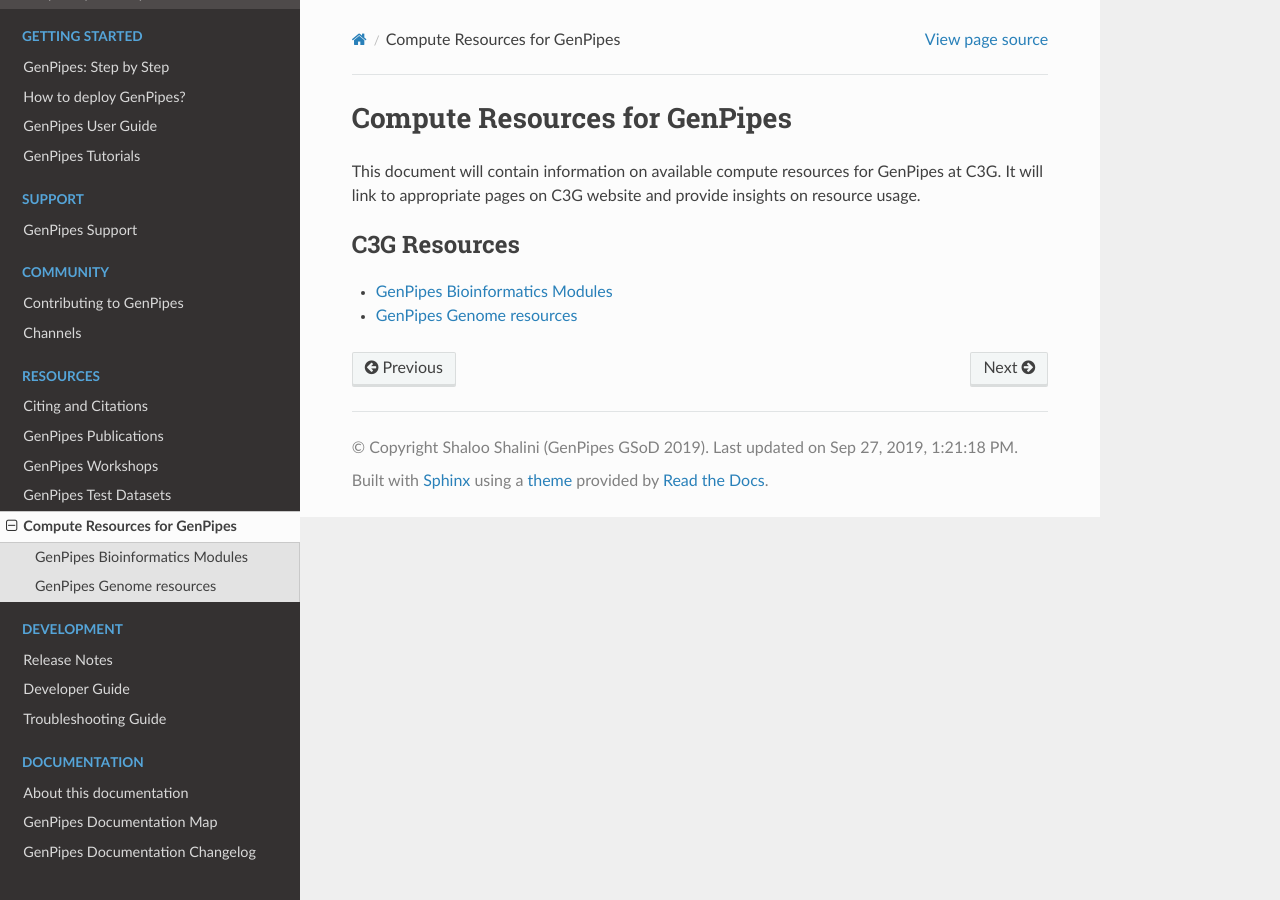
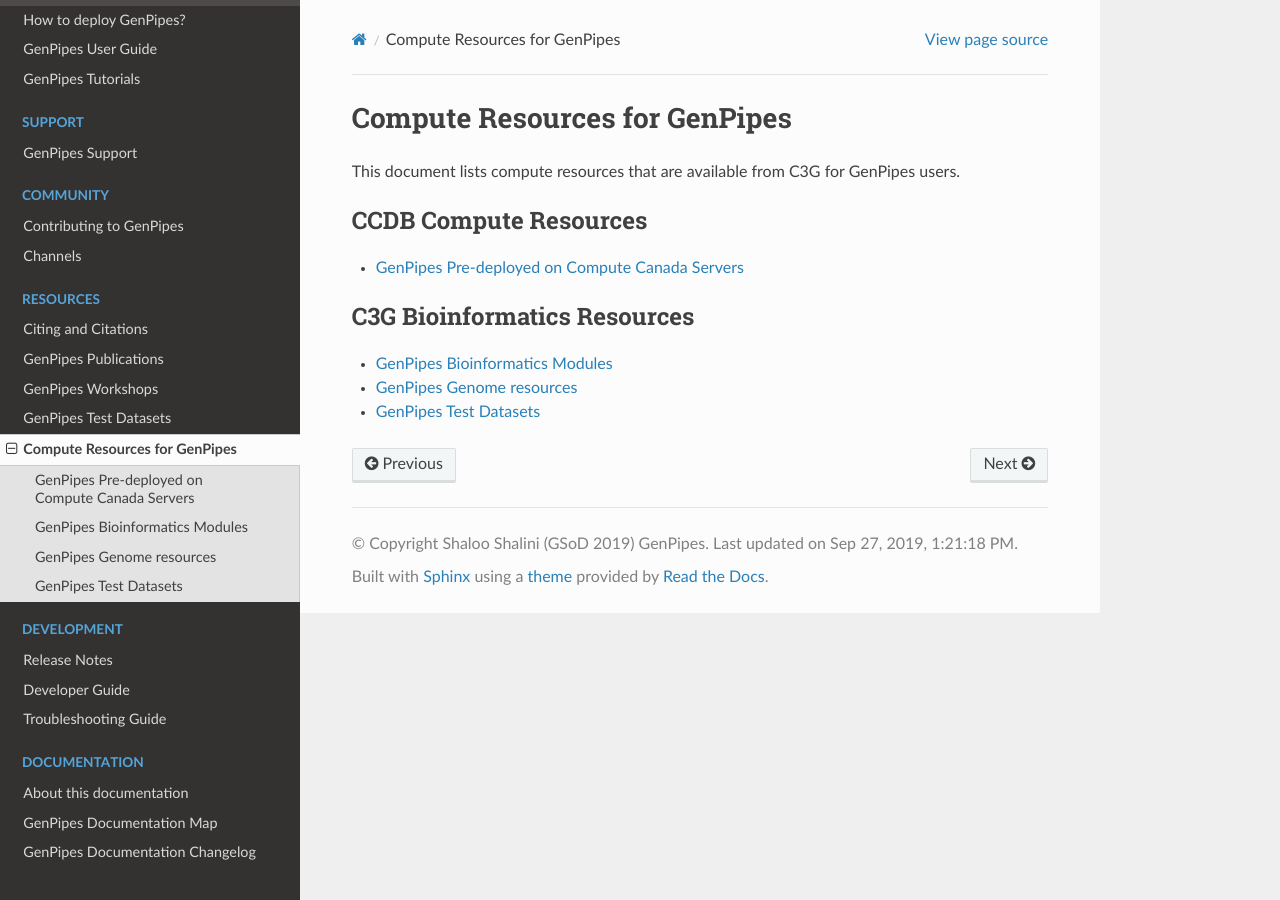
Before and after one commit to c3g/GenPipes_Docs, a Sphinx documentation site: the page built from docs/source/resources/compute_resources.rst, in a window 1280 px wide. Built offline with Sphinx 7.4.7 and the Read the Docs theme 2.0.0, drawn with Linux system fonts in a browser that asks for light colours; formulas are drawn with MathJax 3; the version number could not be read and is left out; some of the changed text lies outside the part shown.

Commit message:
cleaned up tutorials and resources page ref #58

```diff
--- /dev/null
+++ b/docs/source/c3gres/ccdb_account.rst
@@ -0,0 +1,8 @@
+.. _docs_ccdb_account:
+
+GenPipes Pre-deployed on Compute Canada Servers
+===============================================
+
+Researchers who have access to Compute Canada resources need not deploy GenPipes for genomic analysis. They can simply login and access Compute Canada servers that have pre-installed stable release of GenPipes.
+
+If you are an external user, who does not have access to Compute Canada data centre compute resources, you can apply for your CCDB account.  Once you have that account, you can access GenPipes pre-deployed on Compute Canada servers.  For details on how to obtain an account and get started with using pre-deployed GenPipes, see :ref:`here<docs_access_gp_pre_installed>`.
--- a/docs/source/conf.py
+++ b/docs/source/conf.py
@@ -19,9 +19,12 @@ import sphinx_rtd_theme
 
 # -- Project information -----------------------------------------------------
 
-project = 'gpdocs'
-author = u'Shaloo Shalini (GenPipes GSoD 2019)'
-copyright = author
+project = 'GenPipes'
+author = u'Shaloo Shalini (GSoD 2019) GenPipes'
+show_authors = False
+
+#copyright = u'GenPipes (GSoD 2019)'
+copyright =  author
 
 # The full version, including alpha/beta/rc tags
 
--- a/docs/source/index.rst
+++ b/docs/source/index.rst
@@ -1,5 +1,7 @@
 GenPipes Documentation
 =======================
+
+.. codeauthor:: Shaloo Shalini <shaloo_shalini@yahoo.com>
 
 .. warning::
 
--- a/docs/source/resources/compute_resources.rst
+++ b/docs/source/resources/compute_resources.rst
@@ -3,13 +3,21 @@
 Compute Resources for GenPipes
 ==============================
 
-This document will contain information on available compute resources for GenPipes at C3G.  It will link to appropriate pages on C3G website and provide insights on resource usage.
+This document lists compute resources that are available from C3G for GenPipes users.
+
+.. toctree::
+   :maxdepth:  1
+   :caption: CCDB Compute Resources
+   :name: compute-resources
+
+   ../c3gres/ccdb_account
 
 .. toctree::
    :maxdepth: 1
-   :caption: C3G Resources
-   :name: Bioinformatic-resources
+   :caption: C3G Bioinformatics Resources
+   :name: bioinformatic-resources
 
 
    ../c3gres/cvmfs_modules
    ../c3gres/cvmfs_genomes
+   testdataset
```
Also changed, not shown: docs/source/tutorials/list_tutorials.rst (+5 -7 lines), docs/source/img/genpipes_evolve.png.
